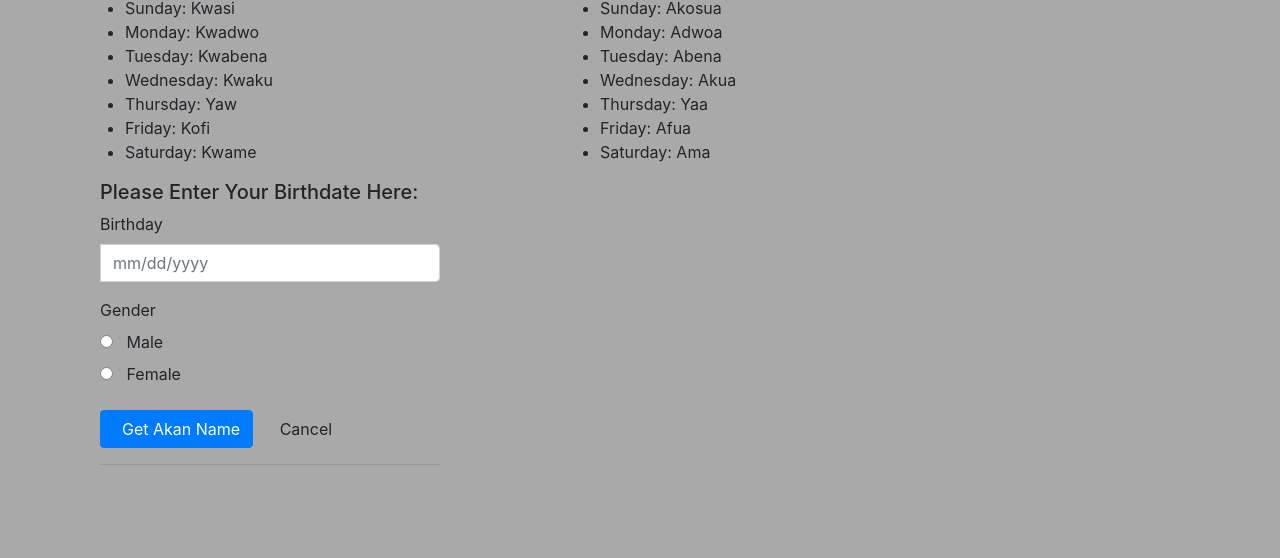
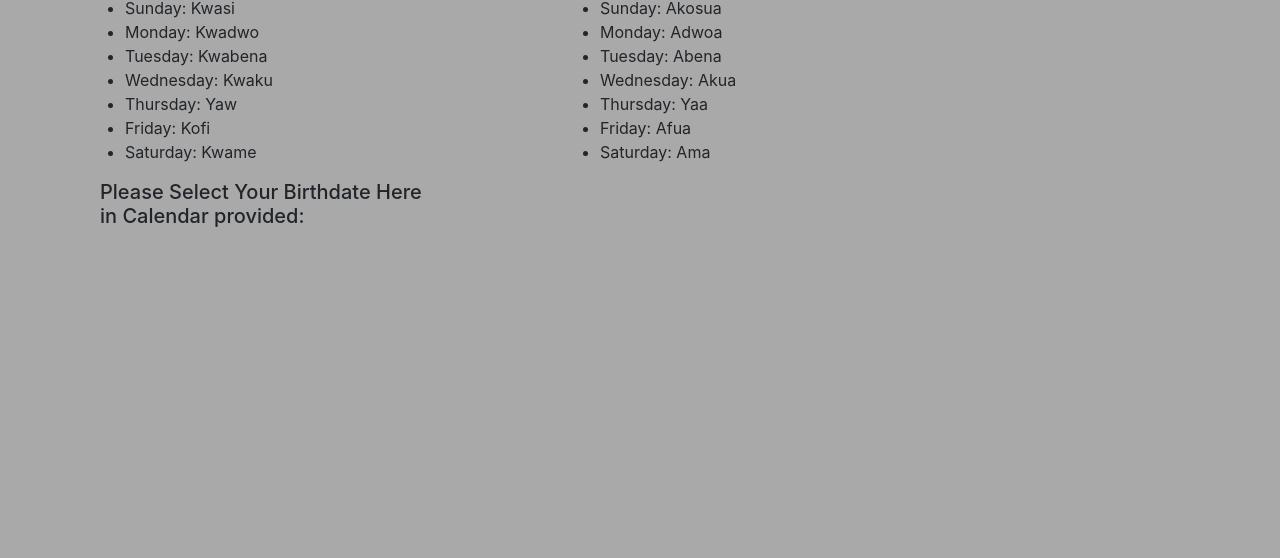
Before and after one commit to kiptoo-097/Akan-names-website, a plain HTML site: page index.html in a window 1280 px wide. Shown: the part 242-800 px from the top of the page. Drawn offline with Linux system fonts and the light colour scheme.

Commit message:
modified index.html file

```diff
--- a/index.html
+++ b/index.html
@@ -12,7 +12,7 @@
 <body>
     <div class="container">
         <h1>Akan Names</h1>
-        <p><strong>A web application that is derived from Ghanian culturethat calculates the day of the week they were
+        <p><strong>A web application that is derived from Ghanian culture that calculates the day of the week they were
                 born and then
                 depending on
                 their gender outputs their Akan Name.</strong>
@@ -47,39 +47,10 @@
             </div>
         </div>
         <div class="col-md-4 mt30 akan-form">
-            <h5>Please Enter Your Birthdate Here:</h5>
-            <div class="add-stylist-form">
-                <form>
-                    <div class="form-group mb15">
-                        <label class="label">Birthday</label>
-                        <div class="input-group mb15">
-                            <span class="input-group-addon"><i class="fa fa-calendar"></i></span>
-                            <input type="text" placeholder="mm/dd/yyyy" id="myBirthDate" class="form-control"
-                                autocomplete="off">
-                        </div>
-                    </div>
+            <h5>Please Select Your Birthdate Here in Calendar provided:</h5>
 
-                    <div class="form-group mb15">
-                        <label class="label">Gender</label>
-                        <div class="rdio rdio-default fs11">
-                            <input type="radio" name="gender" id="male" value="Male">
-                            <label for="male">&nbsp;&nbsp;Male</label>
-                        </div>
-                        <div class="rdio rdio-default fs11">
-                            <input type="radio" name="gender" value="Female" id="female">
-                            <label for="female">&nbsp;&nbsp;Female</label>
-                        </div>
-                    </div>
-                    <button type="submit" onclick="getAkanName(); return false;" class="btn btn-primary btn-xs"><i
-                            class="fa fa-search" aria-hidden="true"></i>&nbsp;&nbsp;Get Akan Name</button>
-                    <button type="reset" onclick="clearAkanMessage(); return false;" class="btn btn-default btn-xs"><i
-                            class="fa fa-times" aria-hidden="true"></i>&nbsp;&nbsp;Cancel</button>
-                </form>
-            </div>
-            <hr>
-            <div class="your-akan-name">
-                <p id="message" class="output"></p>
-            </div>
+            <form>
+
         </div>
 </body>
 
```
